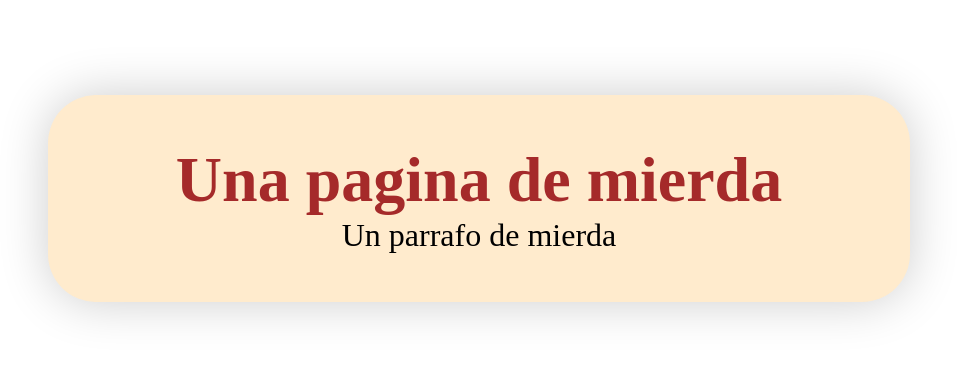
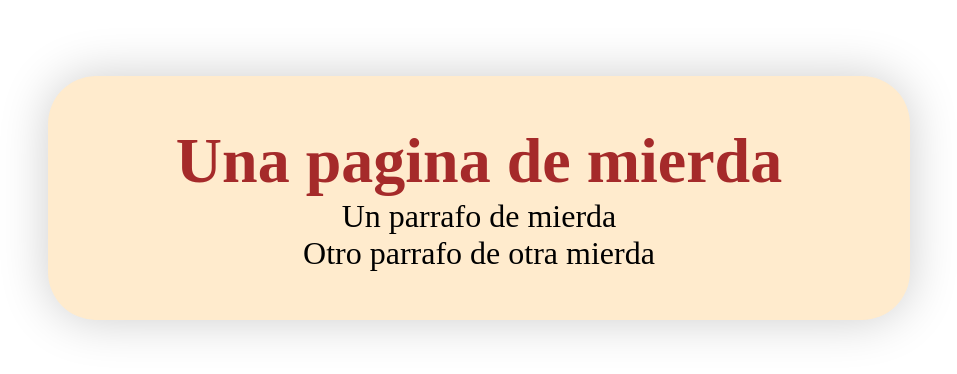
Before and after one commit to drkedrkedjon/practicando-git, a plain HTML site: page index.html in a window 1280 px wide. Shown: the part 210-584 px from the top of the page, without its empty margins (161-1118 px from the left). Drawn offline with Linux system fonts and the light colour scheme.

Commit message:
Un parrafo extra

```diff
--- a/index.html
+++ b/index.html
@@ -11,6 +11,7 @@
     <div class="container">
       <h1>Una pagina de mierda</h1>
       <p>Un parrafo de mierda</p>
+      <p>Otro parrafo de otra mierda</p>
     </div>
 </body>
 </html>
```
